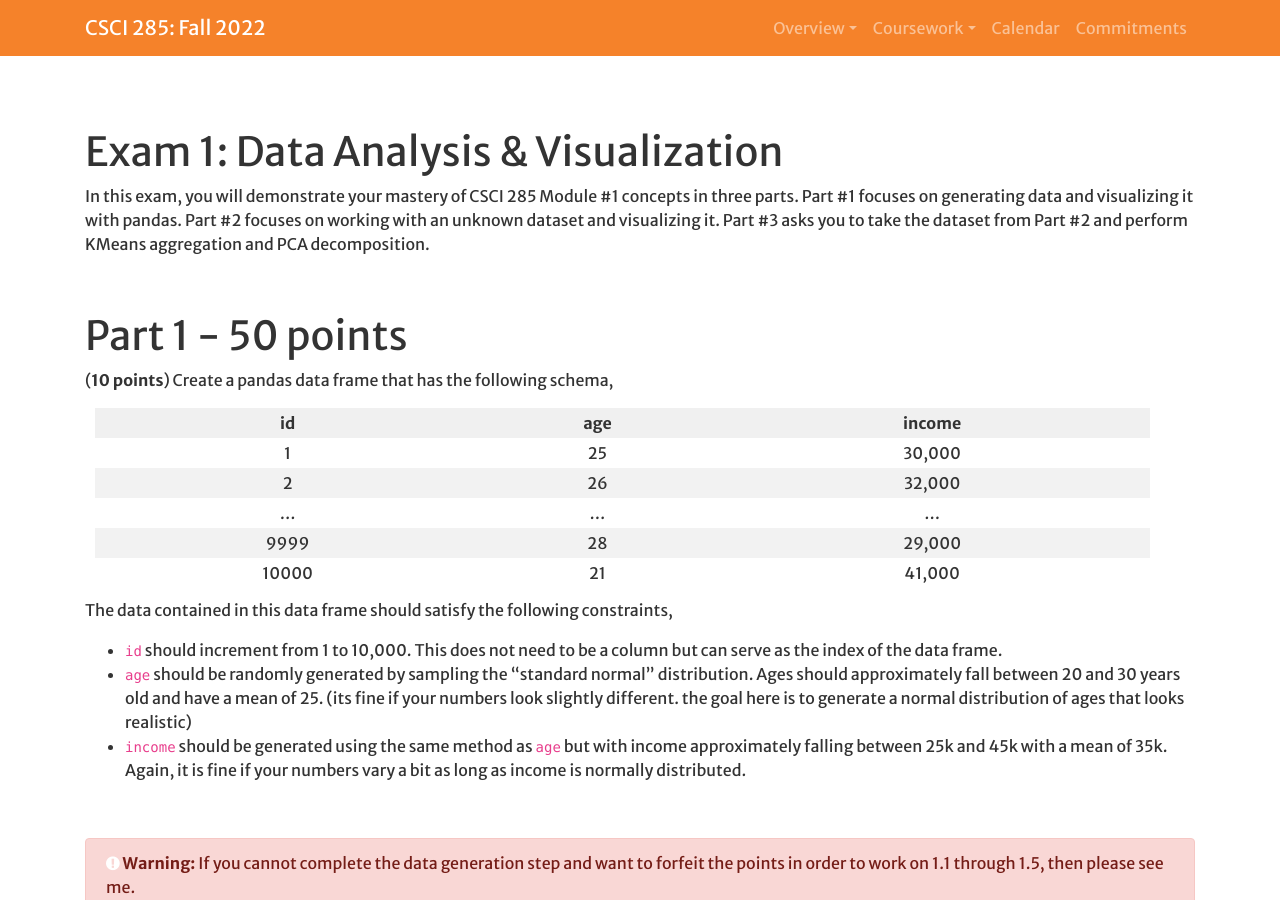
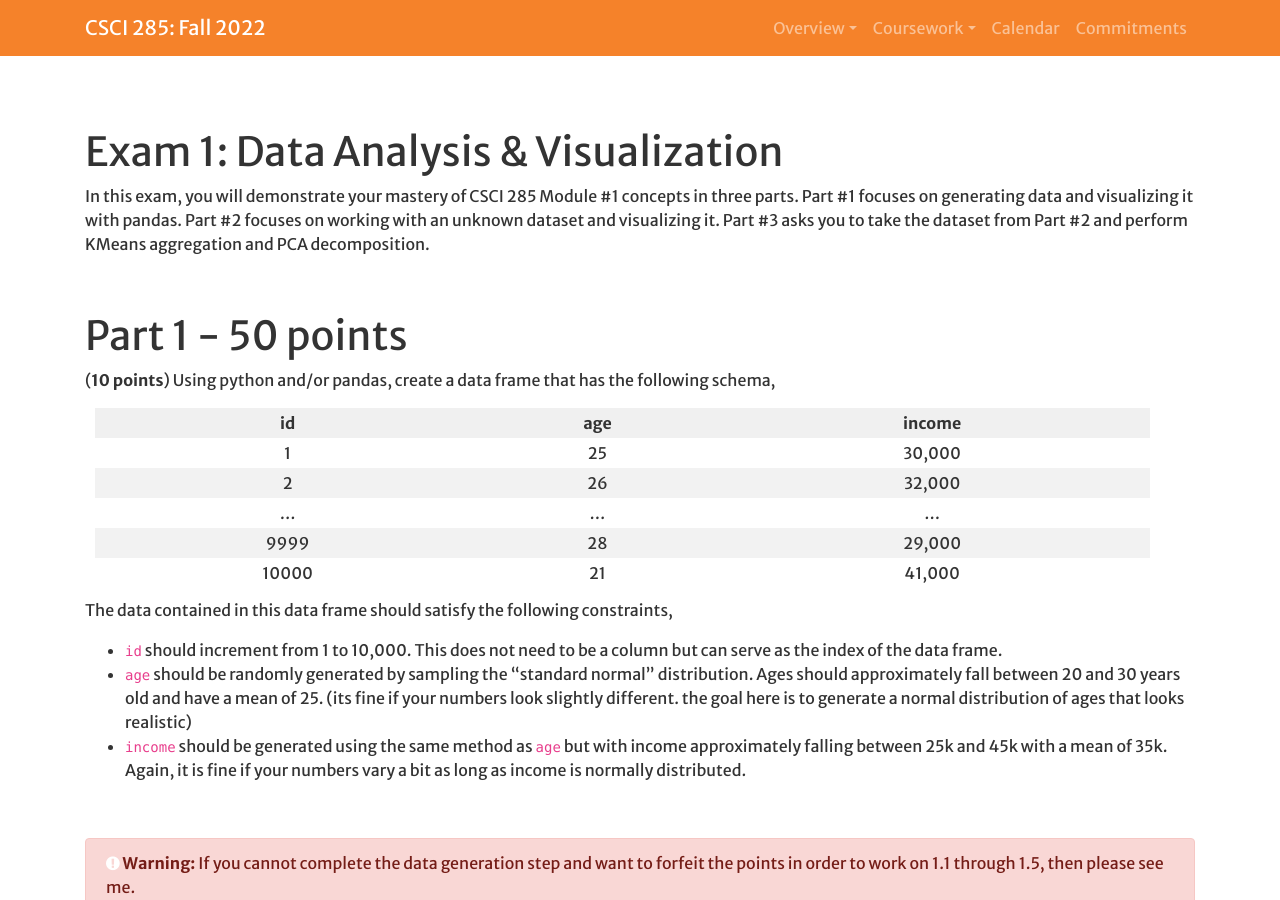
Before and after one commit to Hendrix-CS/csci285, a Jekyll site: the page built from exams/exam1.md, in a window 1280 px wide and 900 px high. Built offline with Jekyll 4.4.1, drawn with Linux system fonts in a browser that asks for light colours; a script that is not in the unit is left out.

Commit message:
updating part #1

```diff
--- a/exams/exam1.md
+++ b/exams/exam1.md
@@ -11,7 +11,7 @@ In this exam, you will demonstrate your mastery of CSCI 285 Module #1 concepts i
 
 # Part 1 - 50 points
 
-(**10 points**) Create a pandas data frame that has the following schema,
+(**10 points**) Using python and/or pandas, create a data frame that has the following schema,
 
 |  id   | age  | income |
 | :---: | :--: | :----: |
```
